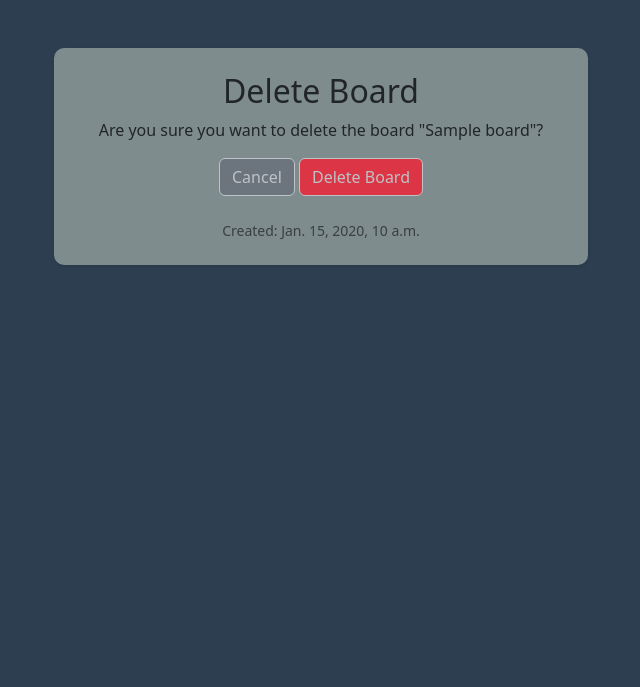
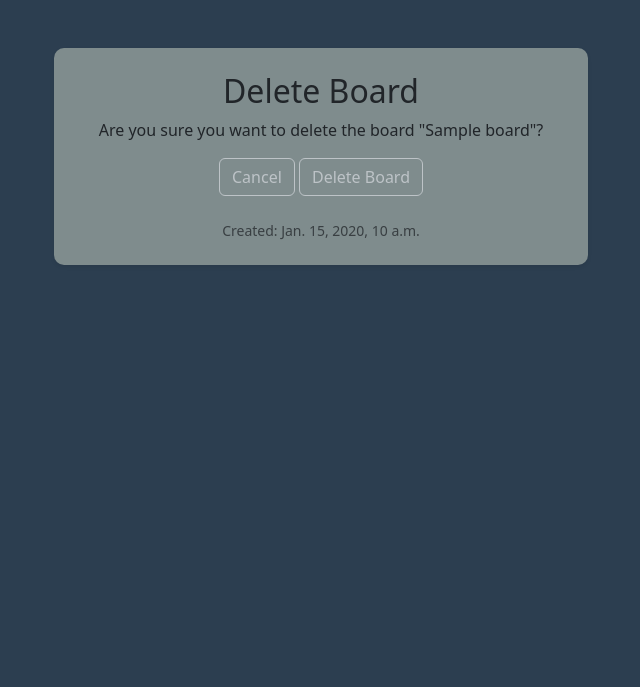
Before and after one commit to Enrique2007s/django-todo-app, a Django app: a page that uses dashboard/templates/dashboard/delete-board.html in a window 1280 px wide. Shown: the part 56-743 px from the top of the page, without its empty margins (319-959 px from the left). Run offline with Django 4.2, Linux system fonts and the light colour scheme; a user stored in the database is signed in; tables that the repository leaves empty hold one stand-in row (values such as "Sample post"); some libraries are stand-ins or nearby versions; some web fonts are replaced.

Commit message:
slight design fixes

```diff
--- a/about/templates/about/edit-comment.html
+++ b/about/templates/about/edit-comment.html
@@ -15,7 +15,7 @@
                         </div>
                         <div class="d-flex gap-2 justify-content-center">
                             <a href="{% url 'about' %}" class="btn">Cancel</a>
-                            <button type="submit" class="btn edit-comment-btn">Update Comment</button>
+                            <button type="submit" class="btn edit-comment-btn">Edit Comment</button>
                         </div>
                     </form>
                 </div>
--- a/dashboard/templates/dashboard/delete-board.html
+++ b/dashboard/templates/dashboard/delete-board.html
@@ -13,8 +13,8 @@
 
                         <form method="POST" action="{% url 'delete-board' board.slug %}">
                             {% csrf_token %}
-                            <a href="{% url 'my-dashboard' %}" class="btn btn-secondary">Cancel</a>
-                            <input class="btn btn-danger" type="submit" name="Delete Board" value="Delete Board">
+                            <a href="{% url 'my-dashboard' %}" class="btn">Cancel</a>
+                            <input class="btn delete-board-btn" type="submit" name="Delete Board" value="Delete Board">
                         </form>
 
                     </div>
--- a/static/css/style.css
+++ b/static/css/style.css
@@ -91,7 +91,7 @@ main {
     background-color: #27ae60 !important;
 }
 
-.delete-task-btn:hover, .delete-comment-btn:hover {
+.delete-task-btn:hover, .delete-comment-btn:hover, .delete-board-btn:hover {
     color: #ffffff !important;
     border-color: #ECF0F1 !important;
     background-color: #e74c3c !important;
```
Also changed, not shown: about/templates/about/delete-comment.html (+1 -28 lines).
